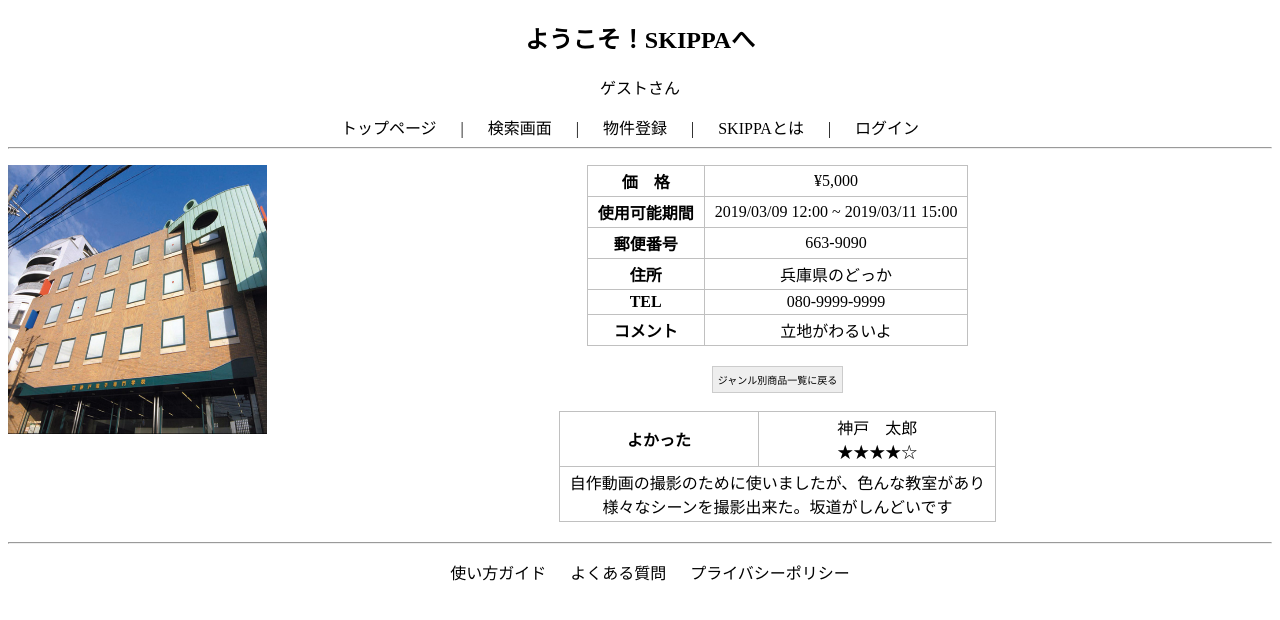
After one commit to akkun1997/SKIPPA, a PHP site: page /Lessor/place_detail.php in a window 1280 px wide. The commit adds this page. Shown: the top 620 px of the page. Run offline with PHP 8.4, Linux system fonts and the light colour scheme; data that the repository does not hold is empty.

Commit message:
物件詳細(ハリボテ)

```diff
--- /dev/null
+++ b/Lessor/place_detail.php
@@ -0,0 +1,37 @@
+<?php
+  require_once __DIR__ .'/../header.php';
+?>
+<!DOCTYPE  html>
+<html lang="ja">
+<head>
+<meta charset="UTF-8">
+<title>詳細表示</title>
+<link rel="stylesheet" href="../css/skippa.css">
+</head>
+<body>
+  <p class="float"><img src="../images/kobedenshi.png" width="259" height="269" alt="写真"></p>
+<table>
+<tr><th>価　格</th>
+<td>&yen;<?= number_format(5000) ?></td></tr>
+<tr><th>使用可能期間</th>
+<td>2019/03/09 12:00 ~ 2019/03/11 15:00</td></tr>
+<tr><th>郵便番号</th>
+<td>663-9090</td></tr>
+<tr><th>住所</th>
+<td>兵庫県のどっか</td></tr>
+<tr><th>TEL</th>
+<td>080-9999-9999</td></tr>
+<tr><th>コメント</th>
+<td>立地がわるいよ</td></tr>
+</table>
+</form>
+<a href="product_select.php?genre=<?= $item['genre'] ?>"><span class="button_image">ジャンル別商品一覧に戻る</span></a>
+<br><br>
+<table>
+<tr><th>よかった</th>
+  <td>神戸　太郎<br>★★★★☆</td></tr>
+  <tr><td colspan="2">自作動画の撮影のために使いましたが、色んな教室があり<br>様々なシーンを撮影出来た。坂道がしんどいです</td></tr>
+</table>
+<?php
+    require_once __DIR__ .'/../footer.php';
+ ?>
--- a/css/skippa.css
+++ b/css/skippa.css
@@ -3,6 +3,7 @@
    その<div>～</div>を中央に表示する。
    次のbodyと#mainの2つの設定で実装される。
 */
+
 
 /* body要素内の文字列をセンタリング */
 body {
@@ -165,6 +166,11 @@ img.mini_img {
   height: 100%;
 }
 
+.float img{
+  float: left;
+  padding-right: 1em;
+}
+
 /* 画像データのサイズを60%に ・・ detail.phpで使用*/
 img.detail_img {
   width: 40%;
--- a/index.php
+++ b/index.php
@@ -3,8 +3,8 @@
 ?>
 	<form method = "POST">
 		<table>
-				<td>場所を貸す</td>
-				<td>場所を借りる</td>
+				<td><input type="button" name="host" value="場所を貸す"></td>
+				<td><input type="button" name="client" value="場所を借りる"></td>
 		</table>
 	</form>
 
```
Also changed, not shown: images/kobedenshi.png (added).
